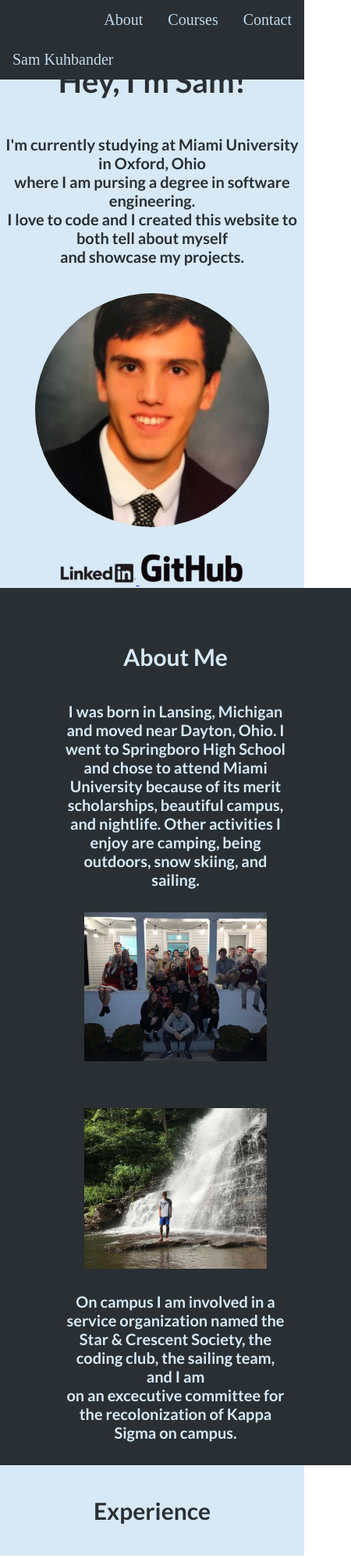
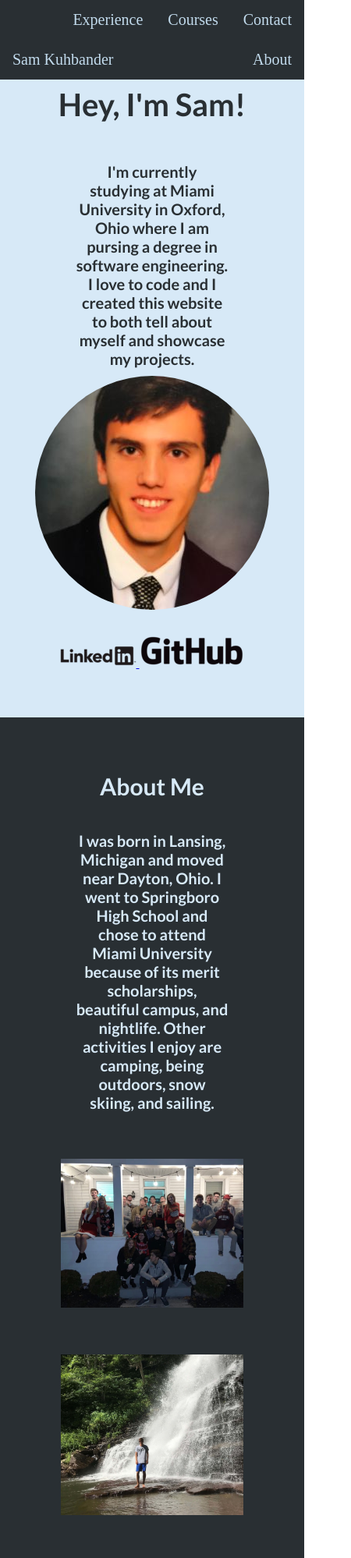
Before and after one commit to samkuhbander/samkuhbander.github.io, a plain HTML site: page index.html in a window 390 px wide. Shown: the top 1998 px of the page at 78% size, 450 px wide, since content can reach past the window. Drawn offline with Linux system fonts and the light colour scheme.

Commit message:
Added more responsiveness

```diff
--- a/index.html
+++ b/index.html
@@ -12,8 +12,9 @@
   <link rel="icon" href="images/favicon.ico">
   <!-- Navigation menu -->
   <div class="topnavright">
-  	<a>Contact</a>
+  	<a href="#contact">Contact</a>
   	<a>Courses</a>
+  	<a href="#experience">Experience</a>
   	<a href="#about">About</a>
   	<a style="float: left" href="#intro">Sam Kuhbander</a>
   </div>
@@ -25,9 +26,9 @@
 		Hey, I'm Sam!
 	</h1>
 	<h2>
-		I'm currently studying at Miami University in Oxford, Ohio <br>
-		where I am pursing a degree in software engineering. <br>
-		I love to code and I created this website to both tell about myself <br>
+		I'm currently studying at Miami University in Oxford, Ohio
+		where I am pursing a degree in software engineering.
+		I love to code and I created this website to both tell about myself
 		and showcase my projects.
 
 	</h2>
@@ -55,8 +56,8 @@
 		<img id="AboutPhoto" src="images/WaterFall.jpg" alt="Photo of waterfall">
 	</div>
 	<h3>
-		On campus I am involved in a service organization named the <br>
-		Star & Crescent Society, the coding club, the sailing team, and I am <br>
+		On campus I am involved in a service organization named the
+		Star & Crescent Society, the coding club, the sailing team, and I am
 		on an excecutive committee for the recolonization of Kappa Sigma on campus.
 	</h3>
 </div>
@@ -69,8 +70,10 @@
 </div>
 
 <!-- Contact section -->
-<div id = "Contact">
-
+<div id = "contact">
+	<h1>
+		Contact
+	</h1>
 </div>
 
 </html>
--- a/styles.css
+++ b/styles.css
@@ -5,6 +5,8 @@
 
 /* Add a background to menu bar */
 .topnavright {
+	padding-top: 0px;
+	padding-bottom: 0px;
 	background-color: #292F33;
 	overflow: hidden;
 	position: fixed;
@@ -42,6 +44,11 @@
 	color: #292F33
 }
 
+div{
+	padding-top: 30px;
+	padding-bottom: 30px;
+}
+
 h1{
 	font-family: 'Lato', sans-serif;
 	padding: 40px;
@@ -58,25 +65,26 @@ h1{
 
 h2{
 	font-family: 'Lato', sans-serif;
-	padding: 5px;
+	padding: 10px;
+	text-align: center;
+	margin: auto;
+	width: 50%;
 	display: block;
 	font-size: 20px;
-	text-align: center;
 	color: #292F33
 }
 
 h3{
+	width: 50%;
 	font-family: 'Lato', sans-serif;
 	font-size: 20px;
 	text-align: center;
-	margin-left: 50px;
-	margin-right: 50px;
+	margin: auto;
 	color: #D7E9F7
 }
 
 /*Avatar image*/
 #SamPhoto{
-	padding: 30px;
 	display: block;
 	margin-left: auto;
 	margin-right: auto;
@@ -85,7 +93,6 @@ h3{
 
 /* About me section*/
 #about{
-	padding: 30px;
 	background-color: #292F33;
 	width: 100%;
 	height: auto;
@@ -109,7 +116,7 @@ h3{
 }
 
 /* Contact section */
-#Contact{
+#contact{
 	background-color: #3B5998;
 	width: 100%;
 	height: auto;
```
